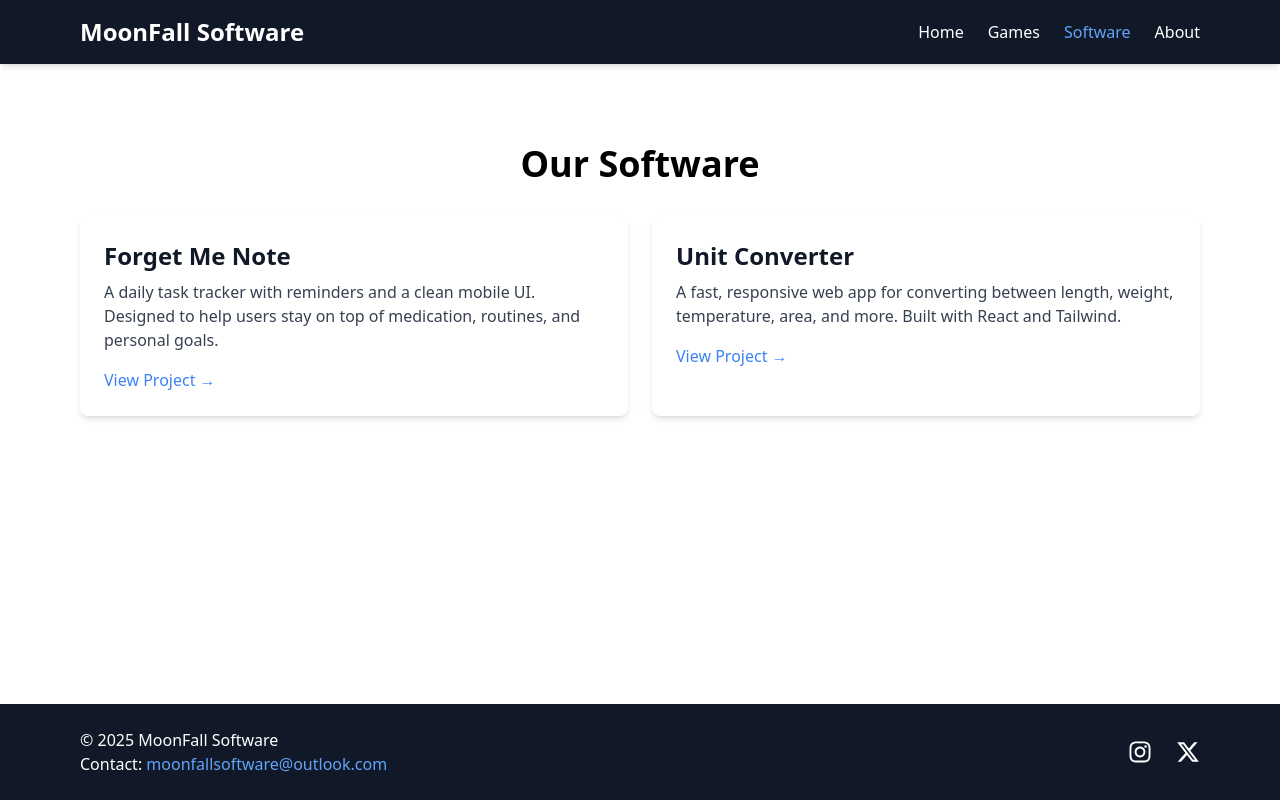
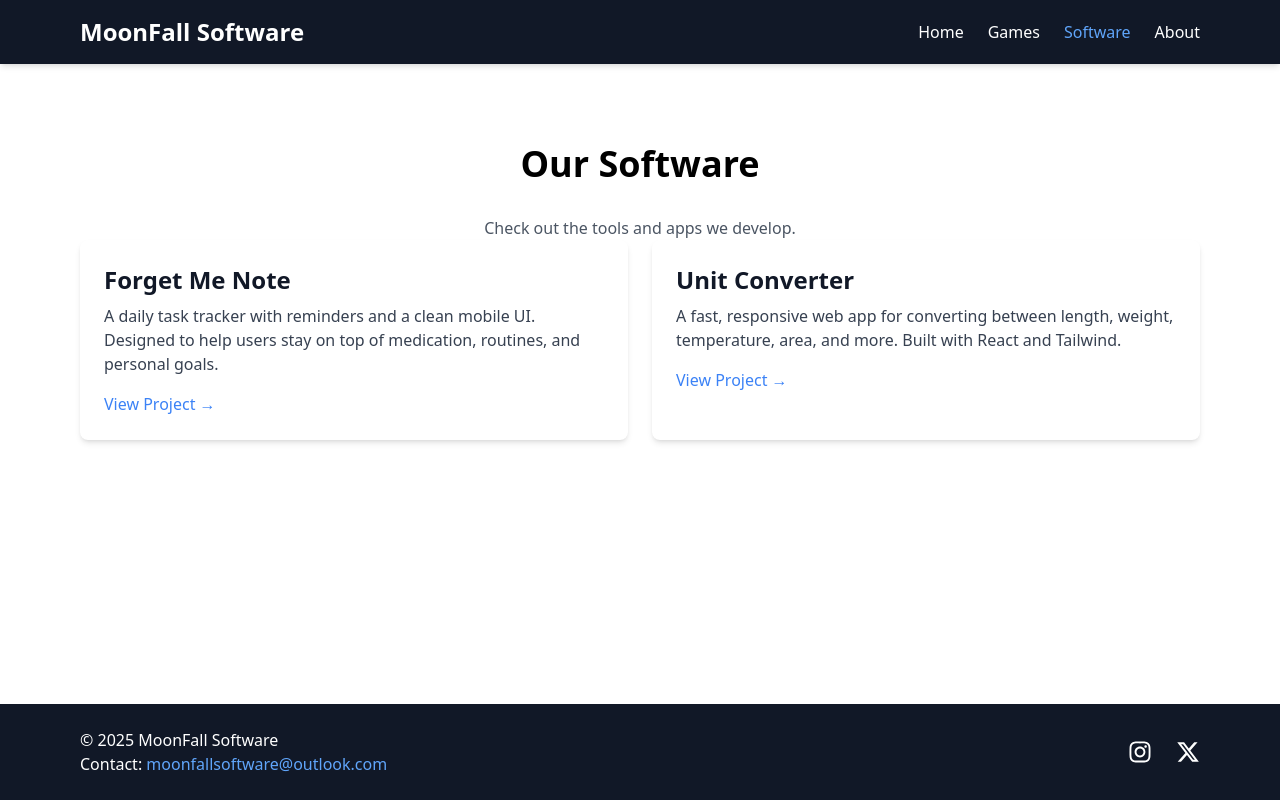
Before and after one commit to AndrewHulme88/moonfall-website, a React (Vite) app: page /software in a window 1280 px wide. Built offline with nearby package versions, Linux system fonts and the light colour scheme.

Commit message:
Added subheading to Software page

```diff
--- a/src/pages/Software.jsx
+++ b/src/pages/Software.jsx
@@ -17,6 +17,7 @@ const Software = () => {
   return (
     <div className="mt-20 max-w-6xl mx-auto px-4">
       <h1 className="text-4xl font-bold text-center mb-8">Our Software</h1>
+      <p className="mt-4 text-gray-600 text-center">Check out the tools and apps we develop.</p>
       <div className="grid gap-6 md:grid-cols-2">
         {projects.map((project) => (
           <div
```
